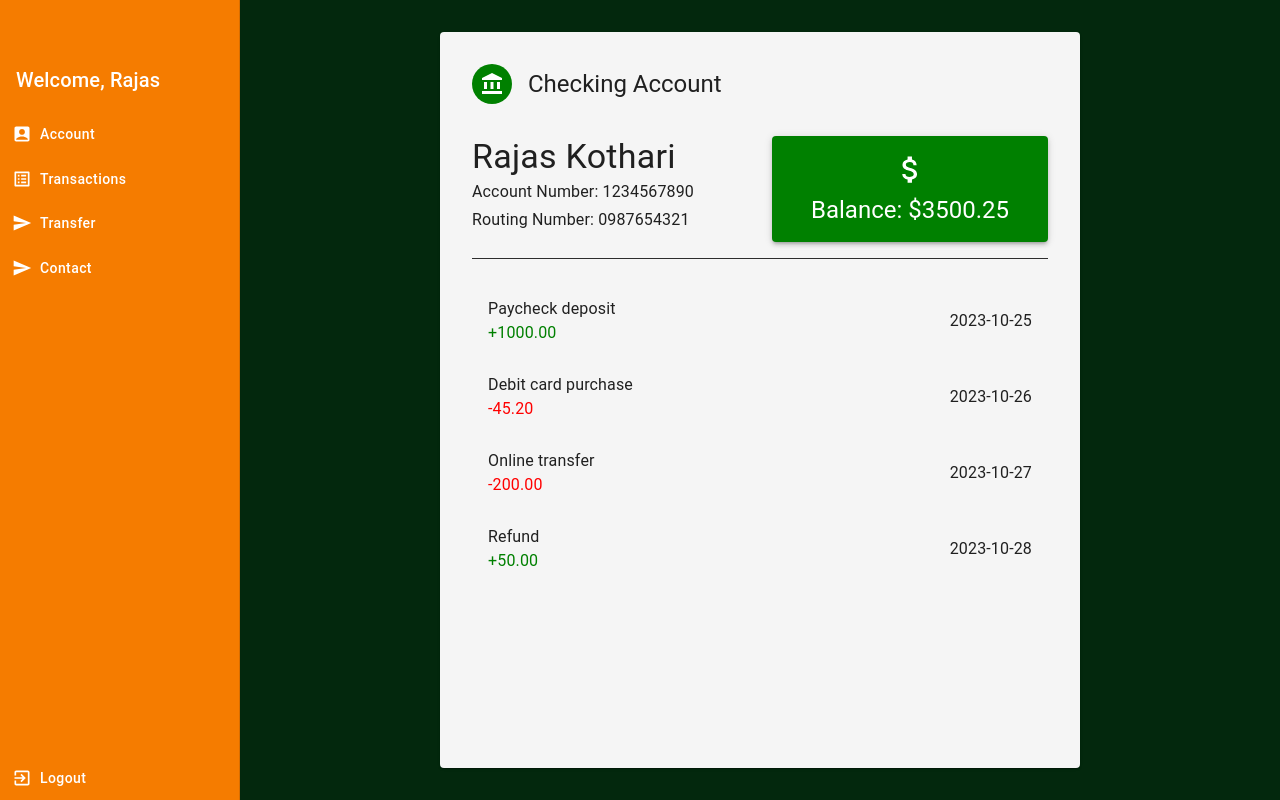
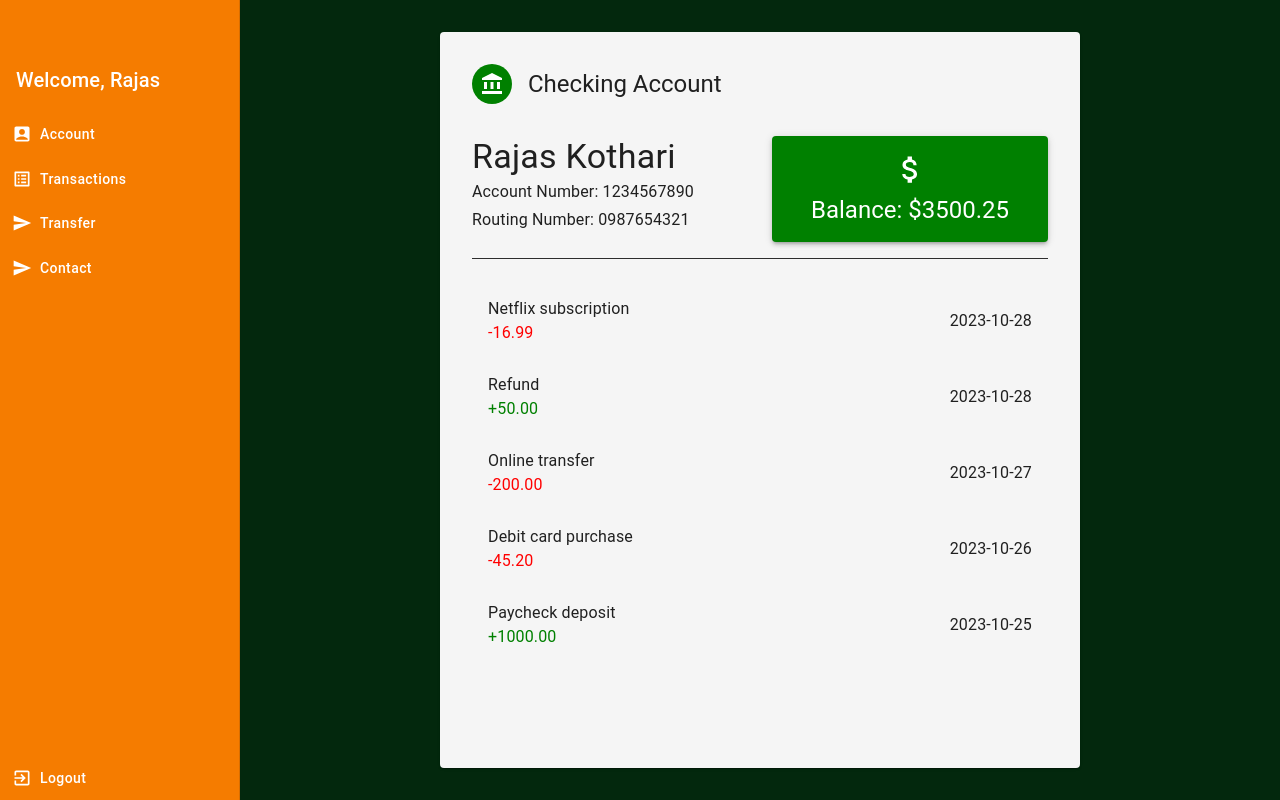
Before and after one commit to alan-sam/CS-4389-Secure-Bank-App, a React (Create React App) app: page /dashboard/account in a window 1280 px wide. Built offline with nearby package versions, Linux system fonts and the light colour scheme.

Commit message:
Added dummy data

```diff
--- a/src/dashboard/dash-function/account.js
+++ b/src/dashboard/dash-function/account.js
@@ -12,10 +12,11 @@ const user = {
   routingNumber: '0987654321',
   balance: 3500.25,
   transactions: [
-    { id: 1, date: '2023-10-25', description: 'Paycheck deposit', amount: 1000 },
+    { id: 4, date: '2023-10-28', description: 'Netflix subscription', amount: -16.99 },
+    { id: 4, date: '2023-10-28', description: 'Refund', amount: 50 },
+    { id: 3, date: '2023-10-27', description: 'Online transfer', amount: -200 },
     { id: 2, date: '2023-10-26', description: 'Debit card purchase', amount: -45.20 },
-    { id: 3, date: '2023-10-27', description: 'Online transfer', amount: -200 },
-    { id: 4, date: '2023-10-28', description: 'Refund', amount: 50 },
+    { id: 1, date: '2023-10-25', description: 'Paycheck deposit', amount: 1000 }
   ]
 };
 
--- a/src/dashboard/dash-function/transactions.js
+++ b/src/dashboard/dash-function/transactions.js
@@ -12,10 +12,11 @@ const user = {
     routingNumber: '0987654321',
     balance: 3500.25,
     transactions: [
-        { id: 1, date: '2023-10-25', description: 'Paycheck deposit', amount: 1000 },
+        { id: 4, date: '2023-10-28', description: 'Netflix subscription', amount: -16.99 },
+        { id: 4, date: '2023-10-28', description: 'Refund', amount: 50 },
+        { id: 3, date: '2023-10-27', description: 'Online transfer', amount: -200 },
         { id: 2, date: '2023-10-26', description: 'Debit card purchase', amount: -45.20 },
-        { id: 3, date: '2023-10-27', description: 'Online transfer', amount: -200 },
-        { id: 4, date: '2023-10-28', description: 'Refund', amount: 50 },
+        { id: 1, date: '2023-10-25', description: 'Paycheck deposit', amount: 1000 }
     ]
 };
 
```
